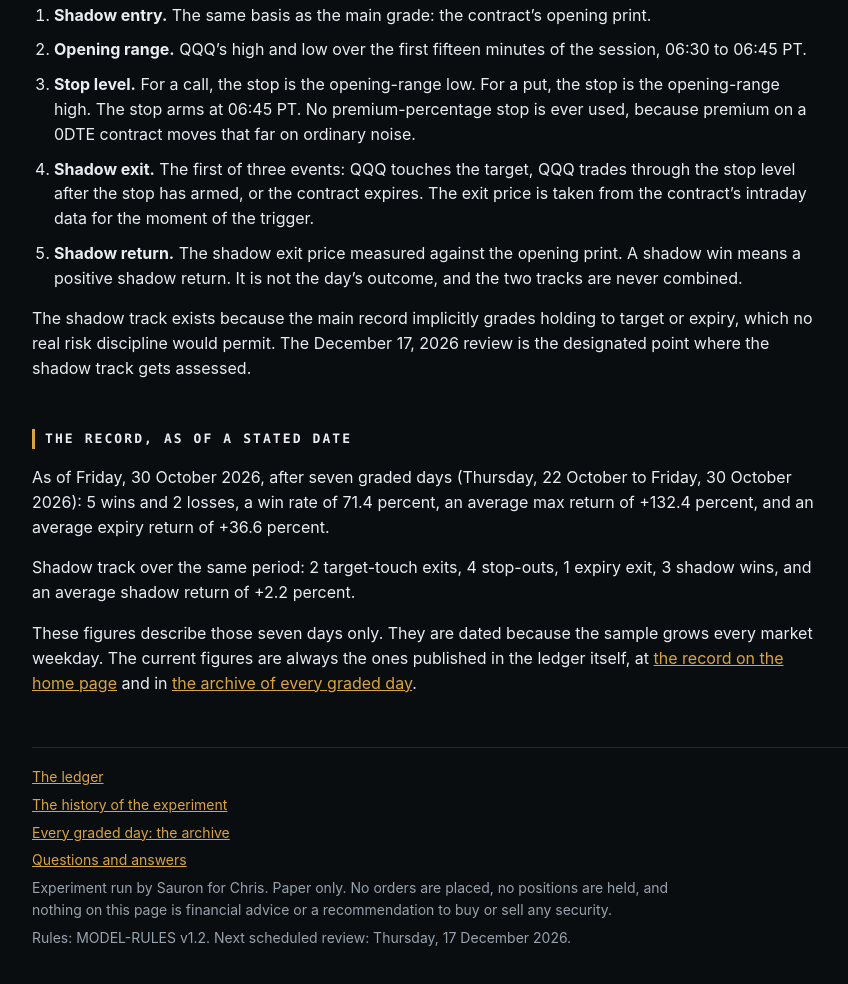
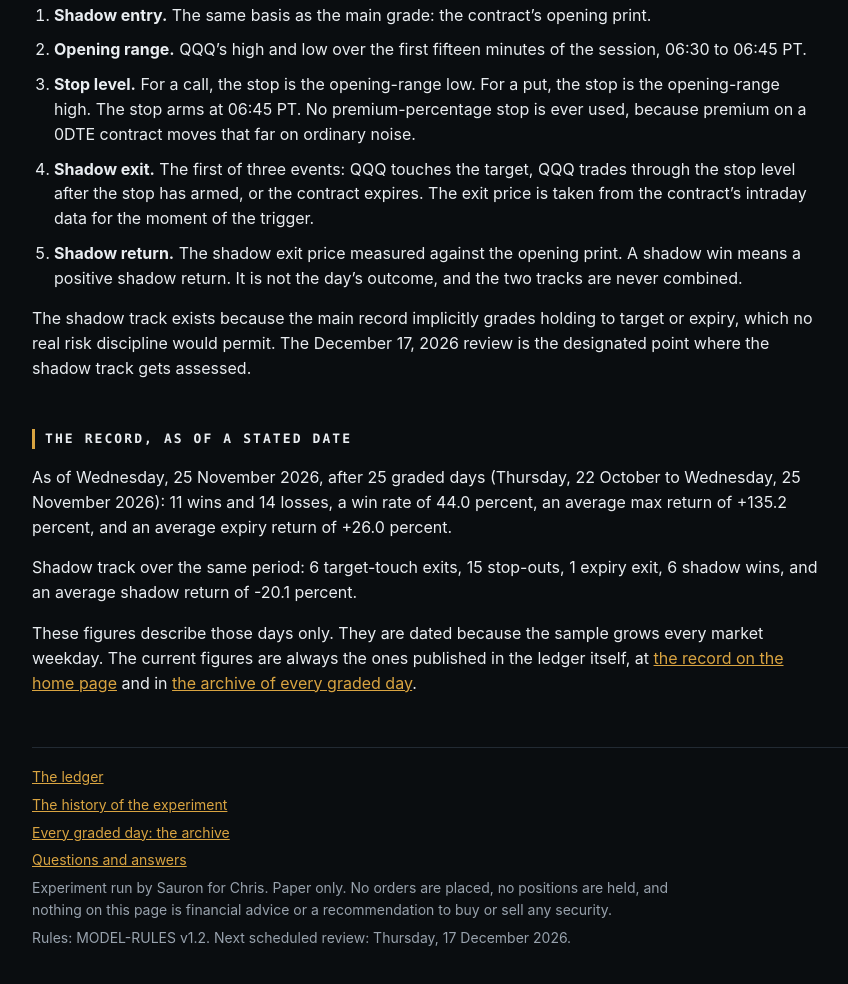
Before and after one commit to tlwjessejames-cmd/0dte-ledger, a plain HTML site: page methodology.html in a window 1280 px wide. Shown: the part 1984-2968 px from the top of the page, without its empty margins (72-920 px from the left). Drawn offline with Linux system fonts and the light colour scheme.

Commit message:
Record snapshot refresh: 25 graded days as of Wed 25 Nov 2026 (faq + methodology)

```diff
--- a/methodology.html
+++ b/methodology.html
@@ -78,9 +78,9 @@
 
   <section aria-labelledby="record-h">
     <h2 id="record-h">The record, as of a stated date</h2>
-    <p>As of Friday, 30 October 2026, after seven graded days (Thursday, 22 October to Friday, 30 October 2026): 5 wins and 2 losses, a win rate of 71.4 percent, an average max return of +132.4 percent, and an average expiry return of +36.6 percent.</p>
-    <p>Shadow track over the same period: 2 target-touch exits, 4 stop-outs, 1 expiry exit, 3 shadow wins, and an average shadow return of +2.2 percent.</p>
-    <p>These figures describe those seven days only. They are dated because the sample grows every market weekday. The current figures are always the ones published in the ledger itself, at <a class="text-link" href="index.html">the record on the home page</a> and in <a class="text-link" href="archive.html">the archive of every graded day</a>.</p>
+    <p>As of Wednesday, 25 November 2026, after 25 graded days (Thursday, 22 October to Wednesday, 25 November 2026): 11 wins and 14 losses, a win rate of 44.0 percent, an average max return of +135.2 percent, and an average expiry return of +26.0 percent.</p>
+    <p>Shadow track over the same period: 6 target-touch exits, 15 stop-outs, 1 expiry exit, 6 shadow wins, and an average shadow return of -20.1 percent.</p>
+    <p>These figures describe those days only. They are dated because the sample grows every market weekday. The current figures are always the ones published in the ledger itself, at <a class="text-link" href="index.html">the record on the home page</a> and in <a class="text-link" href="archive.html">the archive of every graded day</a>.</p>
   </section>
 
   <footer>
```
Also changed, not shown: faq.html (+1 -1 lines).
